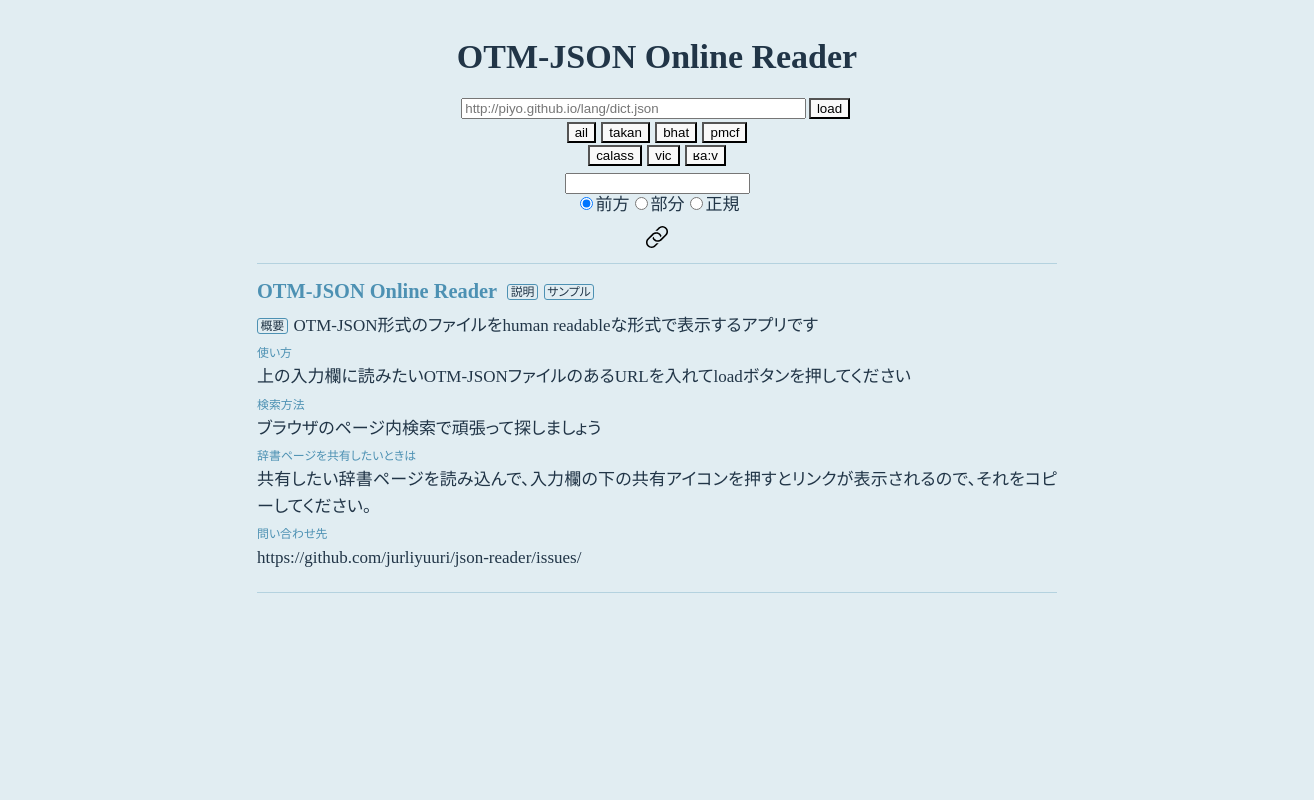
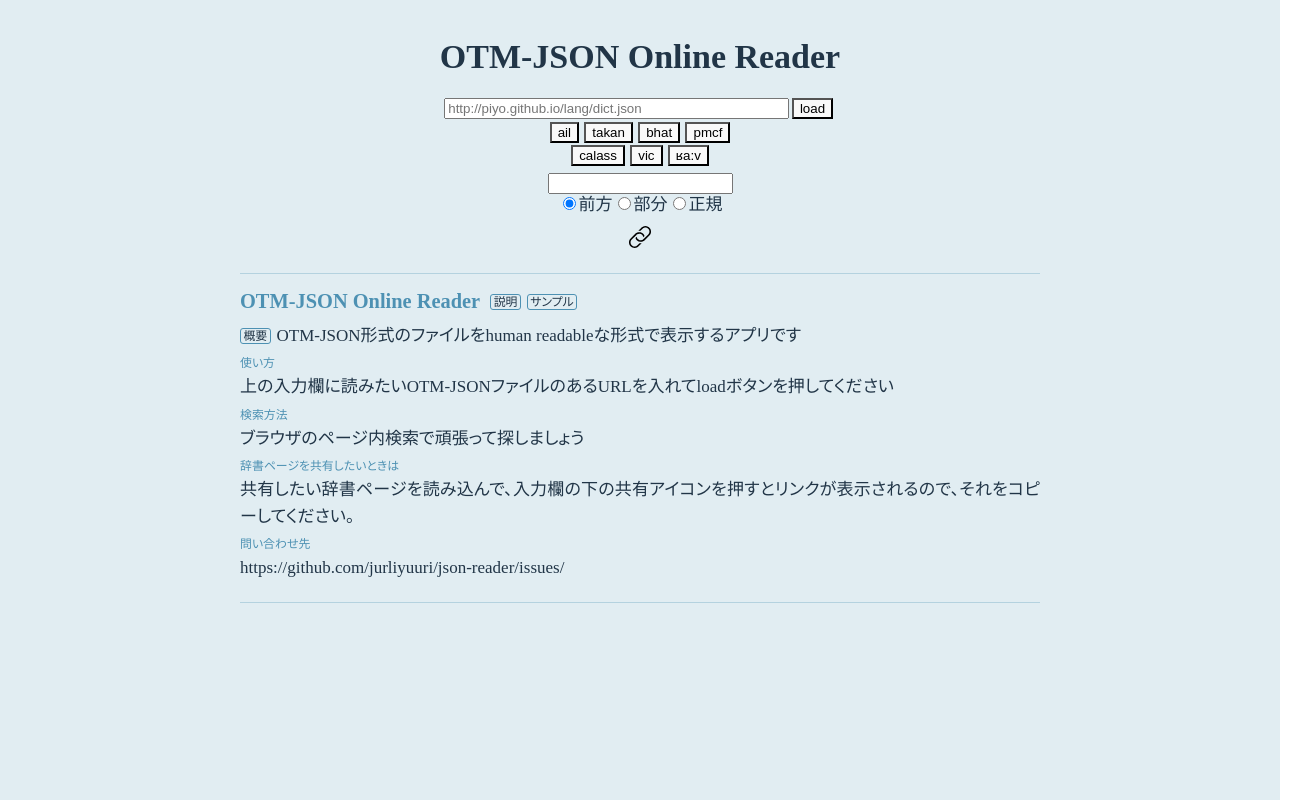
Before and after one commit to jurliyuuri/json-reader, a React (Vite) app: page / in a window 1280 px wide. Shown: the whole page, 1314 px wide, since content can reach past the window. Built offline with nearby package versions, Linux system fonts and the light colour scheme.

Commit message:
fix width design
なぜか<div>でくくるときれいになった

```diff
--- a/src/App.css
+++ b/src/App.css
@@ -32,8 +32,7 @@
 
 .header {
   text-align: center;
-  padding: 0 40px;
-  margin-bottom: 10px;
+  margin-bottom: 20px;
 }
 
 .outer {
--- a/src/App.tsx
+++ b/src/App.tsx
@@ -32,7 +32,7 @@ function App() {
   }, [readUrl])
 
   return (
-    <>
+    <div>
       <div className='header'>
         <h1><a href='./'>OTM-JSON Online Reader</a></h1>
         <div>
@@ -55,7 +55,7 @@ function App() {
       <div className='outer'>
         <Entry readDict={readDict} />
       </div>
-    </>
+    </div>
   )
 }
 
--- a/src/index.css
+++ b/src/index.css
@@ -26,7 +26,6 @@ a:hover {
 body {
   margin: 0;
   display: flex;
-  width: calc(100vw + 2em);
   min-width: 320px;
   min-height: 100vh;
 }
```
